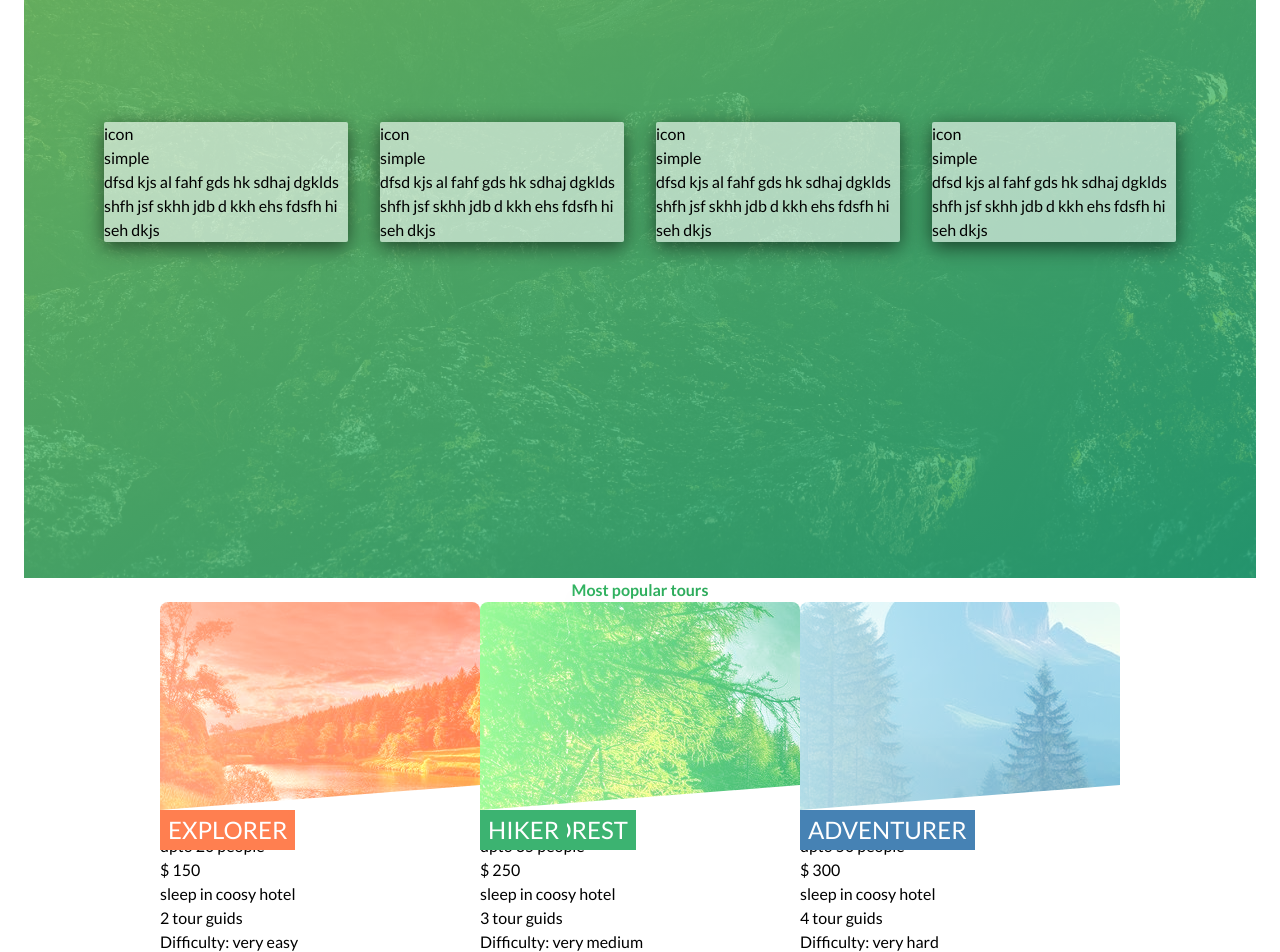
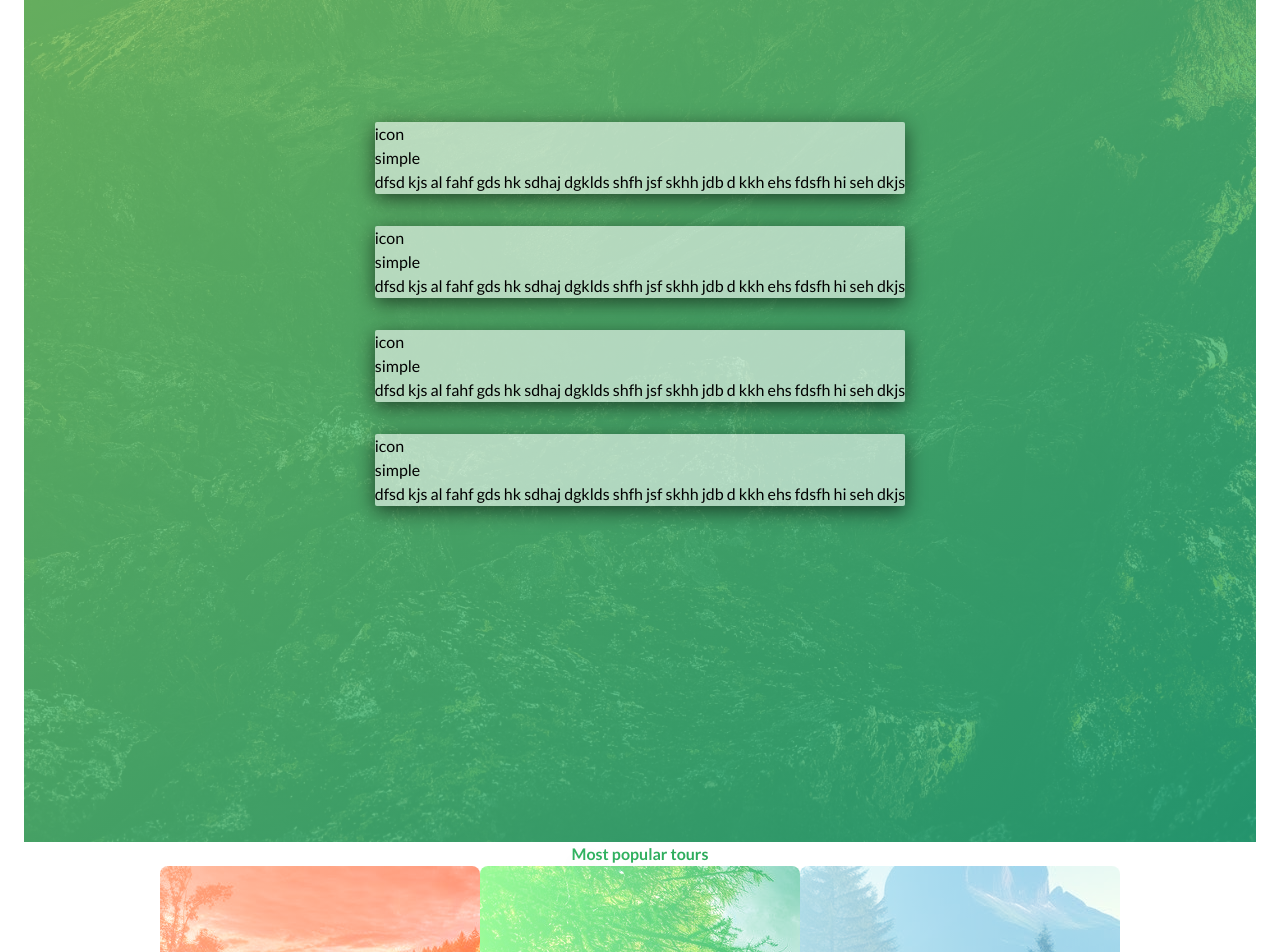
Before and after one commit to OmBharti999/pro, a Next.js app: page / in a window 1280 px wide. Shown: the part 1280-2232 px from the top of the page. Built offline with nearby package versions, Linux system fonts and the light colour scheme.

Commit message:
add flex-wrap

```diff
--- a/app/_component/card/CardWithBack.tsx
+++ b/app/_component/card/CardWithBack.tsx
@@ -29,7 +29,7 @@ export const CardWithBack = ({
   const imgHeading2 = imageHeadingArr.slice(2, 3).join(" ");
 
   return (
-    <div className="card-with-back flex-center my-1">
+    <div className="card-with-back flex-center my-1 shadow-2xl">
       <div className="card-front">
         <section className="img-section">
           <div
@@ -59,7 +59,7 @@ export const CardWithBack = ({
           <Heading content={price} addClass="py-3 border-b-2" />
           <Heading content={highlight} addClass="py-3 border-b-2" />
           <Heading content={guidsCount} addClass="py-3 border-b-2" />
-          <Heading content={difficulty} addClass="py-3" />
+          <Heading content={`Difficulty: ${difficulty}`} addClass="py-3" />
         </div>
       </div>
       <div
--- a/app/_component/card/index.css
+++ b/app/_component/card/index.css
@@ -41,5 +41,5 @@
 /* card-with-back-img  */
 .card-with-back-img {
   @apply bg-cover h-52 bg-blend-screen;
-  clip-path: polygon(0 0, 100% 0, 100% 88%, 0 100%);
+  clip-path: polygon(0 0, 100% 0, 100% 87%, 0 100%);
 }
--- a/app/_component/cardsSection/CardsSection.tsx
+++ b/app/_component/cardsSection/CardsSection.tsx
@@ -9,14 +9,14 @@ export const CardsSection = () => {
         addClass="py-2 mb-12 mt-16 "
       />
       <div className="max-w-7xl flex-center mx-auto">
-        <div className="flex-center max-md:flex-col justify-evenly w-full max-md:gap-10 gap-4">
+        <div className="flex-center max-md:flex-col flex-wrap justify-evenly w-full max-md:gap-20 gap-10 lg:gap-16 xl:gap-28">
           <CardWithBack
             src={"assets/image-1.jpg"}
             imgAlt="The sea Explorer"
             price="$ 150"
             peopleCount="upto 20 people"
             guidsCount="2 tour guids"
-            difficulty="Difficulty: very easy"
+            difficulty="Very Easy"
             highlight="sleep in coosy hotel"
             fromCardBackBg="#FFA07A"
             toCardBackBg="#FF7F50"
@@ -27,7 +27,7 @@ export const CardsSection = () => {
             price="$ 250"
             peopleCount="upto 35 people"
             guidsCount="3 tour guids"
-            difficulty="Difficulty: very medium"
+            difficulty="Medium"
             highlight="sleep in coosy hotel"
             fromCardBackBg="#98FB98"
             toCardBackBg="#3CB371"
@@ -39,7 +39,7 @@ export const CardsSection = () => {
             highlight="sleep in coosy hotel"
             peopleCount="upto 50 people"
             guidsCount="4 tour guids"
-            difficulty="Difficulty: very hard"
+            difficulty="Hard"
             fromCardBackBg="#ADD8E6"
             toCardBackBg="#4682B4"
           />
--- a/app/_component/features/index.css
+++ b/app/_component/features/index.css
@@ -11,5 +11,5 @@
 }
 
 .cards-container {
-  @apply flex gap-8 my-32 mb-64 justify-center items-center max-lg:flex-col;
+  @apply flex gap-8 my-32 mb-64 justify-center items-center flex-wrap;
 }
```
